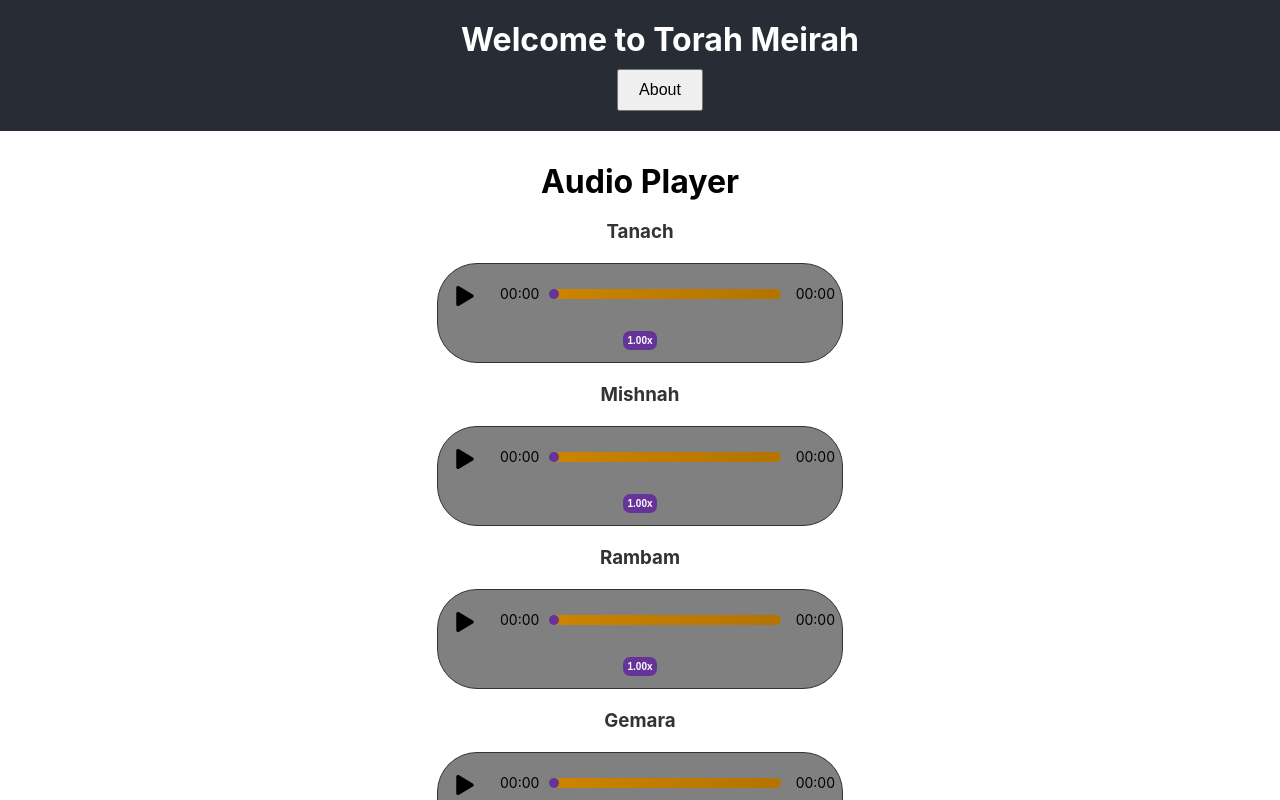
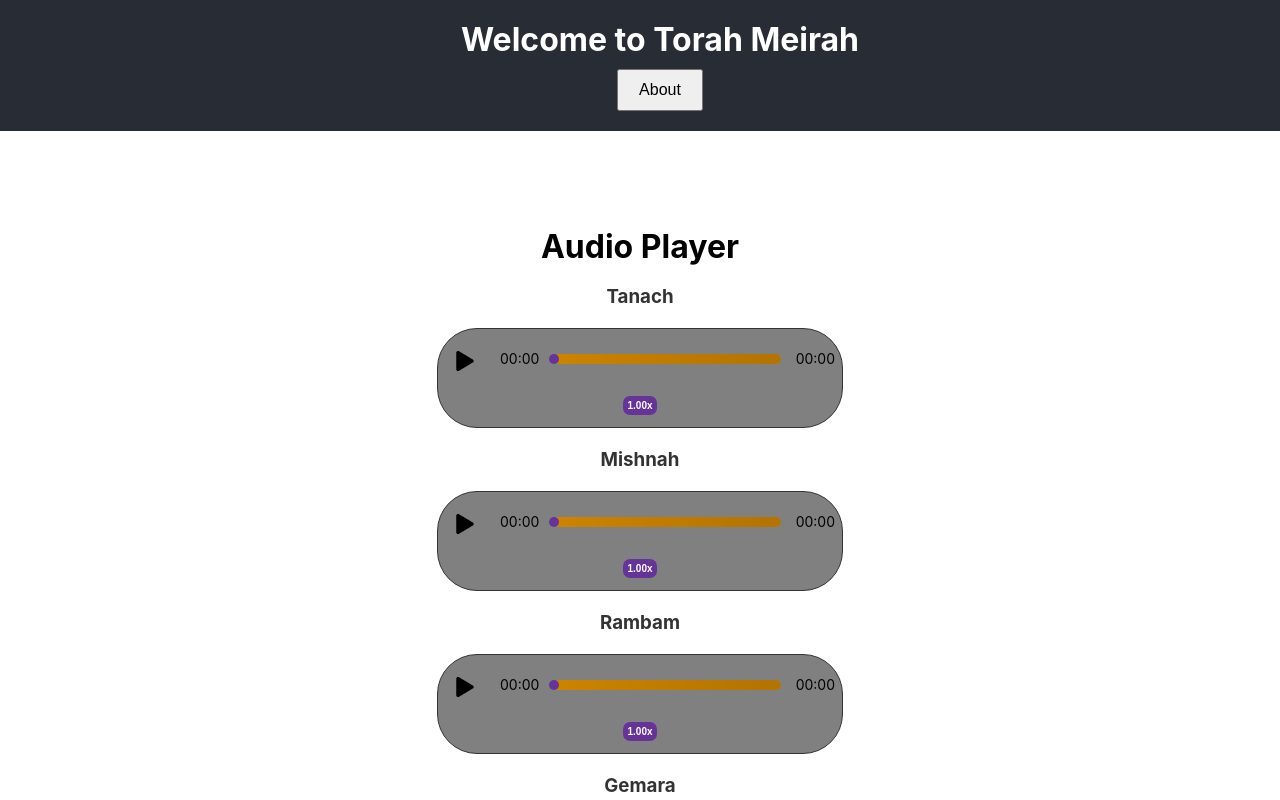
Before and after one commit to DavidRaitan/TorahMeirah, a React (Create React App) app: page / in a window 1280 px wide. Both pictures are taken after a click on the button "Audio Classes". Shown: the top 800 px of the page. Built offline with nearby package versions, Linux system fonts and the light colour scheme.

Commit message:
css corrections for mobile

```diff
--- a/public/index.html
+++ b/public/index.html
@@ -5,7 +5,6 @@
     <meta name="viewport" content="width=device-width, initial-scale=1.0" />
     <title>Torah Meirah</title>
     <link rel="icon" href="%PUBLIC_URL%/sq_logo.ico" />
-
   </head>
   <body>
     <noscript>You need to enable JavaScript to run this app.</noscript>
--- a/src/App.css
+++ b/src/App.css
@@ -17,7 +17,7 @@
 }
 
 .App-main {
-  margin-top: 220px; /* Default margin-top for PCs */
+  margin-top: 260px; /* Default margin-top for PCs */
   display: flex;
   justify-content: center;
   align-items: center;
--- a/src/AudioPlayer.css
+++ b/src/AudioPlayer.css
@@ -1,8 +1,3 @@
-/* Add this to your App.css or a relevant CSS file */
-.audio-player-container {
-  padding-bottom: 50px; /* Add some padding to avoid overlap with footer */
-}
-
 .controls {
   display: flex;
   align-items: center;
--- a/src/home.css
+++ b/src/home.css
@@ -31,6 +31,7 @@ a:hover {
 
 .button-container {
   margin-bottom: 20px;
+  margin-top: 300px;
 }
 
 .button-container button {
```
